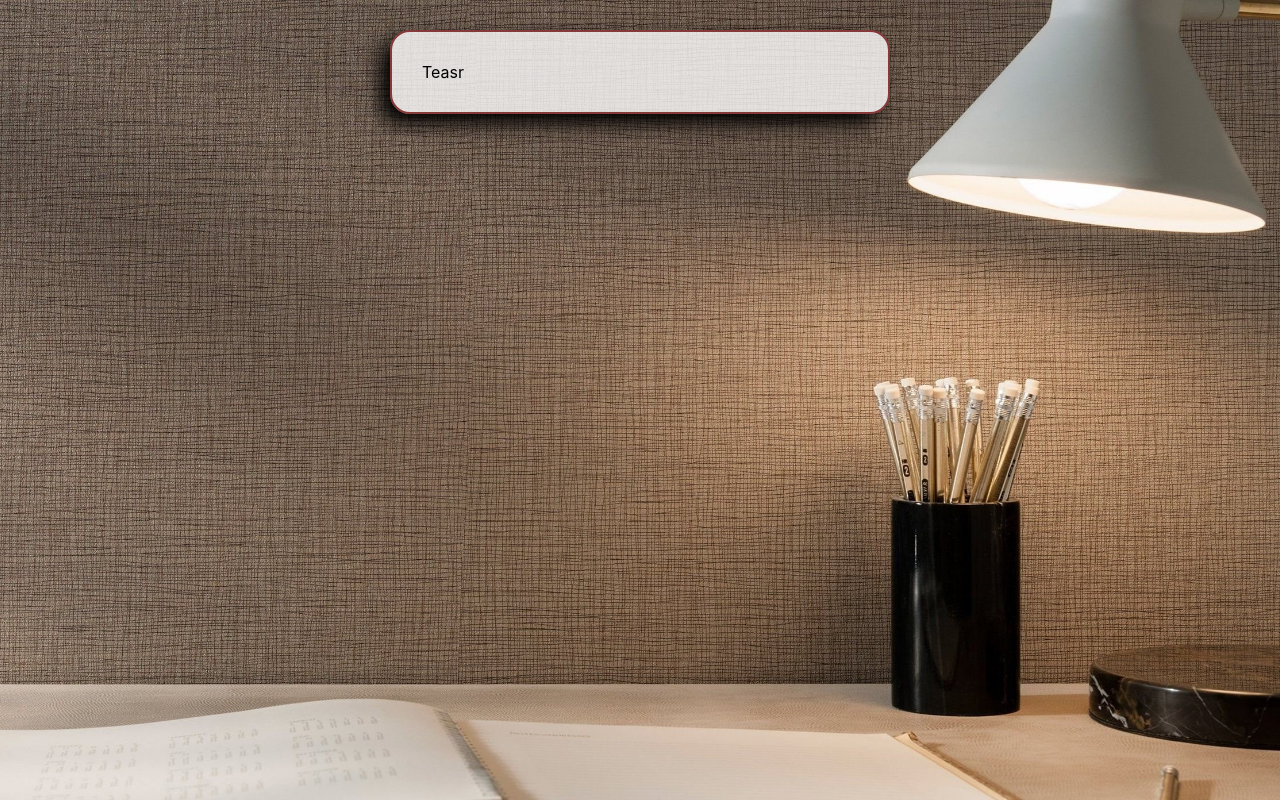
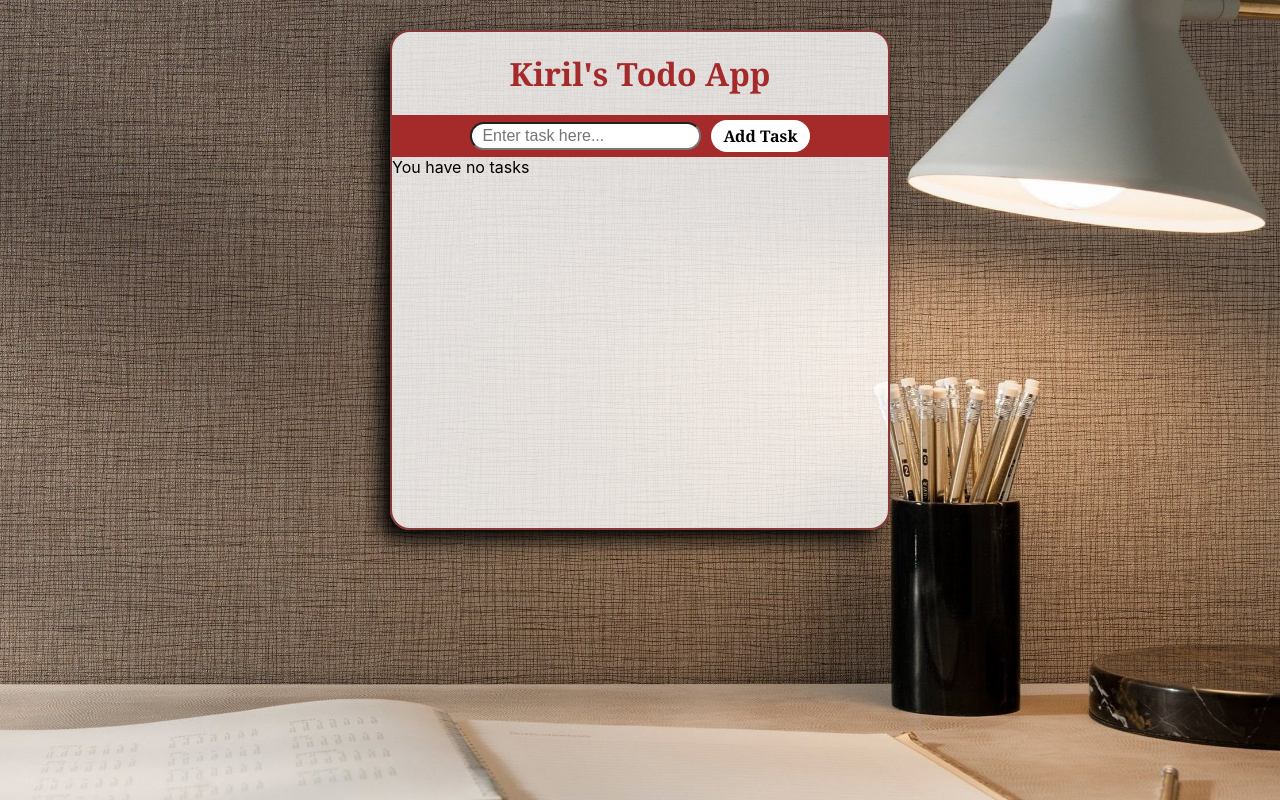
Before and after one commit to Kiril-Pavlov/react-todo-app, a React (Create React App) app: page / in a window 1280 px wide. Built offline with nearby package versions, Linux system fonts and the light colour scheme.

Commit message:
added logic to add tasks to taskList state

```diff
--- a/src/components/ToDoApp.css
+++ b/src/components/ToDoApp.css
@@ -1,9 +1,50 @@
 .main-container{
     width: 500px;
+    min-height: 500px;
     background-color: rgba(255, 255, 255, 0.8);
     border-radius:20px;
     border: 2px solid rgb(133, 57, 57);
-    padding: 30px;
     margin: 30px auto;
     box-shadow: -10px 10px 20px black;
 }
+
+.title{
+    text-align: center;
+    color: brown;
+    font-family: Georgia, 'Times New Roman', Times, serif;
+    padding: 20px;
+}
+
+.add-task-container{
+    background-color: brown;
+    width: 100%;
+    padding: 5px;
+    display: flex;
+    align-items: center;
+    justify-content: center;
+    grid-gap: 10px;
+}
+
+.task-input{
+    border-radius: 20px;
+    font-size: 1rem;
+    padding: 3px 10px;
+}
+
+.add-task-button{
+    background-color: white;
+    border-radius: 20px;
+    font-size: 1rem;
+    padding: 3px 10px;
+    border: 2px solid transparent;
+    font-weight: 600;
+    font-family: Georgia, 'Times New Roman', Times, serif;
+    transition: all .5s;
+}
+
+.add-task-button:hover{
+    border: 2px solid white;
+    background-color: brown;
+    color: white;
+    padding: 3px 20px;
+}
--- a/src/components/ToDoApp.jsx
+++ b/src/components/ToDoApp.jsx
@@ -1,11 +1,49 @@
 import React from 'react'
+import { useState } from 'react'
 
 import "./ToDoApp.css"
 
 const ToDoApp = () => {
+
+  const [taskInput,setTaskInput] = useState("");
+  const [taskList, setTaskList] = useState([]);
+
+  const addTask = (e)=> {
+    if(taskInput){
+      let newTask ={
+        id : new Date().getTime().toString(),
+        title : taskInput
+      }
+      setTaskList(...taskList, newTask);
+    }
+  }
+
   return (
     <div className='main-container'>
-      Teasr
+      <h1 className='title'>
+        Kiril's Todo App
+      </h1>
+      <div className='add-task-container'>
+        <input
+          type="text"
+          name='text'
+          value=""
+          placeholder='Enter task here...'
+          className='task-input'
+          onChange={(e)=>setTaskInput(e.target.value)}
+        />
+        <button className='add-task-button' onClick={addTask}>
+          Add Task
+        </button>
+      </div>
+      <span className='task-counter'>
+        You have
+        {
+          !taskList.length ? " no tasks"
+          : taskList.length === 1 ? " 1 task"
+            :taskList.length>1 ? ` ${taskList.length} tasks`:null
+        }
+      </span>
     </div>
   )
 }
```
